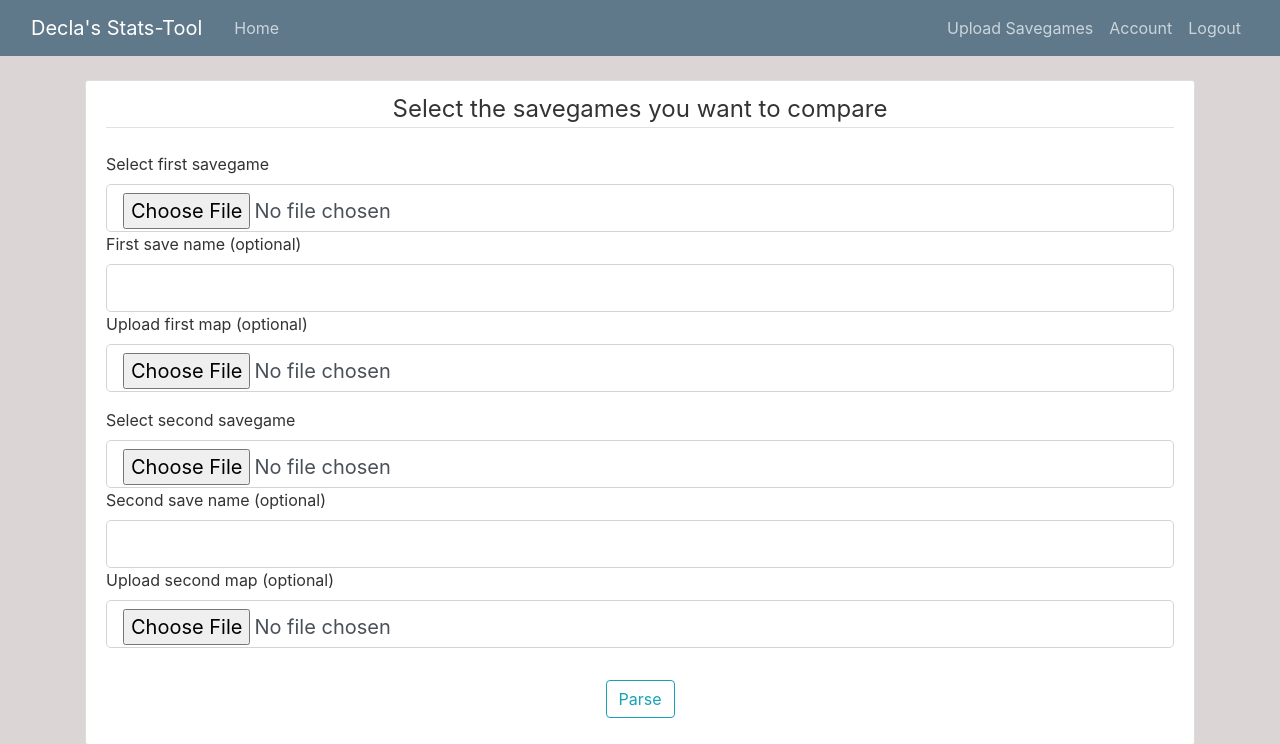
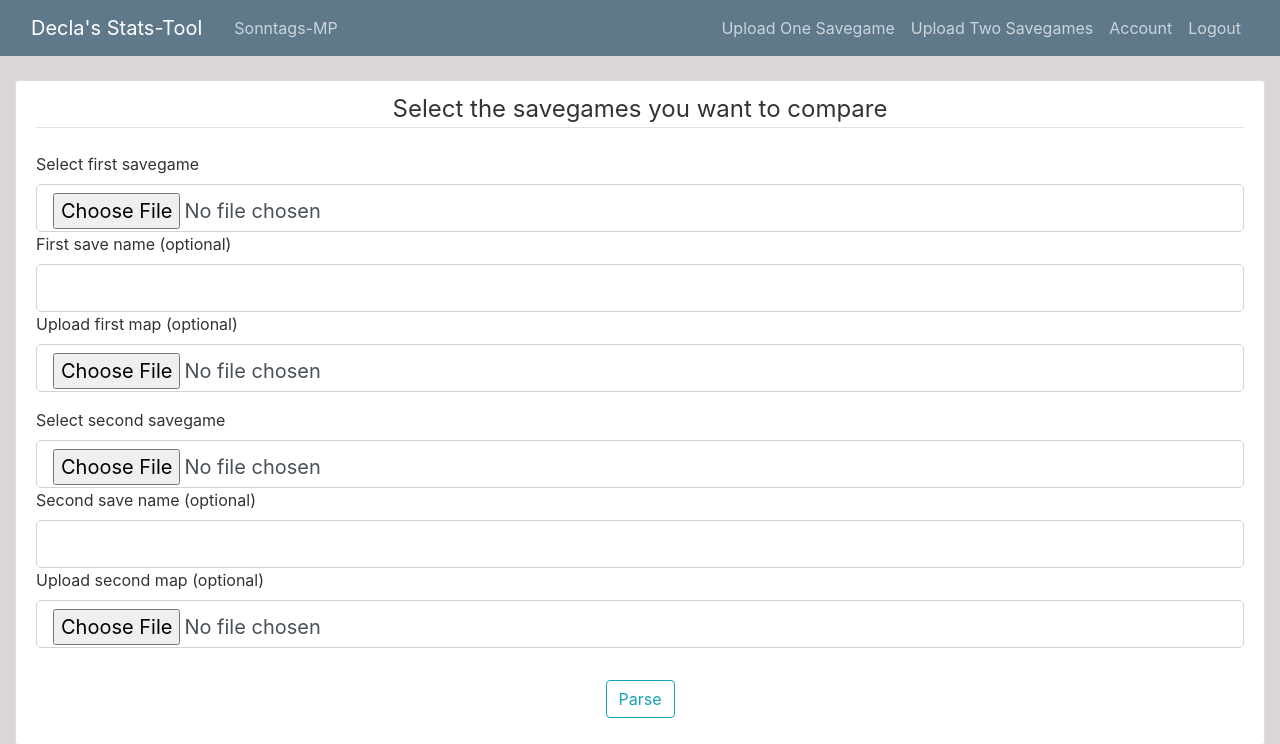
Before and after one commit to Declaminius/EU4-MP-Statstool, a Flask app: page /upload_savegames in a window 1280 px wide. Shown: the top 744 px of the page. Run offline with Flask 2, Linux system fonts and the light colour scheme; the visitor is signed in with stand-in values (Sample User, id 1); data comes from the database, SQL or seed files in the repository; some libraries are stand-ins or nearby versions.

Commit message:
Added Support for One Savegame Upload & Stats

```diff
--- a/Statstool-Web/statstool_web/models.py
+++ b/Statstool-Web/statstool_web/models.py
@@ -132,13 +132,12 @@ class Savegame(db.Model):
         try:
             os.remove(os.path.join(app.root_path, 'static/savegames', self.file))
         except FileNotFoundError:
-            pass
+            print(os.path.join(app.root_path, 'static/savegames', self.file))
         if self.map_file:
             try:
                 os.remove(os.path.join(app.root_path, 'static/maps', self.map_file))
             except FileNotFoundError:
                 print(os.path.join(app.root_path, 'static/maps', self.map_file))
-                pass
 
 
 class NationFormation(db.Model):
--- a/Statstool-Web/statstool_web/routes.py
+++ b/Statstool-Web/statstool_web/routes.py
@@ -15,6 +15,11 @@ from sqlalchemy.exc import IntegrityError
 from flask_login import login_user, logout_user, current_user, login_required
 
 matplotlib.use('Agg')
+
+def redirect_url(default='home'):
+    return request.args.get('next') or \
+           request.referrer or \
+           url_for(default)
 
 @app.route("/", methods = ["GET", "POST"])
 @app.route("/home", methods = ["GET", "POST"])
@@ -35,7 +40,7 @@ def login():
         if user and bcrypt.check_password_hash(user.password, form.password.data):
             login_user(user, remember = form.remember.data)
             next_page = request.args.get("next")
-            return redirect(next_page) if next_page else redirect(url_for(".home"))
+            return redirect(next_page) if next_page else redirect(url_for("home"))
             flash("You have been logged in!", "success")
             return redirect(url_for("home"))
         else:
@@ -110,8 +115,9 @@ def upload_savegames():
         return redirect(url_for("setup", sg_id1 = sg_ids[0], sg_id2 = sg_ids[1]))
     return render_template("upload_savegames.html", form = form)
 
+@app.route("/upload_one_savegame", methods = ["GET", "POST"], defaults={'institution': None})
 @app.route("/upload_one_savegame/<string:institution>", methods = ["GET", "POST"])
-def upload_one_savegame(institution):
+def upload_one_savegame(institution = None):
     form = OneSavegameSelectForm()
     if form.validate_on_submit():
         Path(os.path.join(app.root_path, app.config['UPLOAD_FOLDER'])).mkdir(parents=True, exist_ok=True)
@@ -174,7 +180,7 @@ def upload_map(sg_id):
 @app.route("/account/<int:user_id>", methods = ["GET", "POST"])
 def account(user_id):
     savegames = Savegame.query.filter_by(user_id=user_id).all()
-    header_labels = ["ID", "MP-Name", "Name", "Year", "Filename", "Map"]
+    header_labels = ["ID", "MP-Name", "Name", "Year", "Filename", "Map", "Delete"]
     ids = []
     data = []
     maps = []
@@ -193,7 +199,7 @@ def delete_savegame(sg_id):
     if savegame:
         db.session.delete(savegame)
         db.session.commit()
-    return redirect(url_for("home"))
+    return redirect(redirect_url())
 
 @app.route("/setup/<int:sg_id1>", methods = ["GET", "POST"], defaults={'sg_id2': None})
 @app.route("/setup/<int:sg_id1>/<int:sg_id2>", methods = ["GET", "POST"])
@@ -230,7 +236,7 @@ def setup(sg_id1,sg_id2 = None):
                 db.session.rollback()
             else:
                 db.session.commit()
-            return redirect(url_for("show_stats_compare", sg_id1 = sg_id1, sg_id2 = sg_id2))
+            return redirect(url_for("show_stats", sg_id1 = sg_id1, sg_id2 = sg_id2))
         else:
             return redirect(url_for("home"))
 
@@ -289,8 +295,8 @@ def remove_all(sg_id1,sg_id2 = None):
         db.session.commit()
     return redirect(url_for("setup", sg_id1 = sg_id1, sg_id2 = sg_id2))
 
-@app.route("/show_stats_compare/<int:sg_id1>/<int:sg_id2>", methods = ["GET", "POST"])
-def show_stats_compare(sg_id1,sg_id2):
+@app.route("/show_stats/<int:sg_id1>/<int:sg_id2>", methods = ["GET", "POST"])
+def show_stats(sg_id1,sg_id2):
     for id in (sg_id1,sg_id2):
         savegame = Savegame.query.get(id)
         if not savegame.parse_flag:
@@ -312,19 +318,14 @@ def show_stats_compare(sg_id1,sg_id2):
             formation = NationFormation(old_savegame_id = sg_id1, new_savegame_id = sg_id2, old_nation_tag = nation.tag, new_nation_tag = nation.tag)
             db.session.add(formation)
     db.session.commit()
-    map = Savegame.query.get(sg_id2).map_file
-    return render_template("show_stats_layout.html", sg_id1 = sg_id1, sg_id2 = sg_id2, map = map)
-
-@app.route("/show_stats_single/<int:sg_id>", methods = ["GET", "POST"])
-def show_stats_single(sg_id):
-    return redirect(url_for("home"))
+    return render_template("show_stats_layout.html", old_savegame = old_savegame, new_savegame = new_savegame)
 
 @app.route("/remove_nation_formation/<int:sg_id1>/<int:sg_id2>/<string:old>/<string:new>", methods = ["GET", "POST"])
 def remove_nation_formation(sg_id1,sg_id2,old,new):
     formation = NationFormation.query.get((sg_id1,sg_id2,old,new))
     db.session.delete(formation)
     db.session.commit()
-    return redirect(url_for("show_stats_compare", sg_id1 = sg_id1, sg_id2 = sg_id2))
+    return redirect(url_for("show_stats", sg_id1 = sg_id1, sg_id2 = sg_id2))
 
 @app.route("/configure/<int:sg_id1>/<int:sg_id2>", methods = ["GET", "POST"])
 def configure(sg_id1,sg_id2):
@@ -366,8 +367,7 @@ def configure(sg_id1,sg_id2):
         else:
             new_nation = x.new_nation_tag
         nation_formations.append((old_nation, new_nation))
-    map = Savegame.query.get(sg_id2).map_file
-    return render_template("configure.html",sg_id1 = sg_id1, sg_id2 = sg_id2, form = form, nation_formations = nation_formations, map = map)
+    return render_template("configure.html", old_savegame = old_savegame, new_savegame = new_savegame, form = form, nation_formations = nation_formations)
 
 @app.route("/overview_table/<int:sg_id1>/<int:sg_id2>", methods = ["GET", "POST"])
 def overview_table(sg_id1,sg_id2):
@@ -383,8 +383,7 @@ def overview_table(sg_id1,sg_id2):
         nation_colors.append( str(NationSavegameData.query.filter_by(nation_tag = nation.tag, \
                 savegame_id = sg_id2).first().color))
         nation_tags.append(nation.tag)
-    map = Savegame.query.get(sg_id2).map_file
-    return render_template("table.html", sg_id1 = sg_id1, sg_id2 = sg_id2, \
+    return render_template("table.html", old_savegame = Savegame.query.get(sg_id1), new_savegame = Savegame.query.get(sg_id2), \
         data = zip(nation_data,nation_tags,nation_colors), columns = columns, header_labels = header_labels, colorize_columns = [1,2,3,4,5,6], sort_by = 1, map = map)
 
 @app.route("/development/<int:sg_id1>/<int:sg_id2>", methods = ["GET", "POST"])
@@ -400,8 +399,7 @@ def development(sg_id1, sg_id2):
         image_files.append(SavegamePlots.query.filter_by(old_savegame_id = sg_id1, new_savegame_id = sg_id2, type = category).first().filename)
 
     data, header_labels, columns = table_data("development", old_year, new_year, tag_list, sg_id1, sg_id2, int, NationSavegameData)
-    map = Savegame.query.get(sg_id2).map_file
-    return render_template("plot.html", sg_id1 = sg_id1, sg_id2 = sg_id2, image_files = image_files, data = data, header_labels = header_labels, columns = columns, map = map)
+    return render_template("plot.html", old_savegame = Savegame.query.get(sg_id1), new_savegame = Savegame.query.get(sg_id2), image_files = image_files, data = data, header_labels = header_labels, columns = columns, map = map)
 
 def category_plot(sg_id1, sg_id2, category, tag_list, data_list, model, title):
     plot = SavegamePlots.query.filter_by(old_savegame_id = sg_id1, new_savegame_id = sg_id2, type = category).first()
@@ -485,7 +483,7 @@ def income(sg_id1, sg_id2):
 
     data, header_labels, columns = table_data("income", old_year, new_year, tag_list, sg_id1, sg_id2, float, NationSavegameData)
     map = Savegame.query.get(sg_id2).map_file
-    return render_template("plot.html", sg_id1 = sg_id1, sg_id2 = sg_id2, image_files = [image_file], data = data, header_labels = header_labels, columns = columns, map = map)
+    return render_template("plot.html", old_savegame = Savegame.query.get(sg_id1), new_savegame = Savegame.query.get(sg_id2), image_files = [image_file], data = data, header_labels = header_labels, columns = columns, map = map)
 
 @app.route("/max_manpower/<int:sg_id1>/<int:sg_id2>", methods = ["GET", "POST"])
 def max_manpower(sg_id1, sg_id2):
@@ -498,7 +496,7 @@ def max_manpower(sg_id1, sg_id2):
     image_file = SavegamePlots.query.filter_by(old_savegame_id = sg_id1, new_savegame_id = sg_id2, type = "max_manpower").first().filename
     data, header_labels, columns = table_data("max_manpower", old_year, new_year, tag_list, sg_id1, sg_id2, int, NationSavegameData)
     map = Savegame.query.get(sg_id2).map_file
-    return render_template("plot.html", sg_id1 = sg_id1, sg_id2 = sg_id2, image_files = [image_file], data = data, header_labels = header_labels, columns = columns, map = map)
+    return render_template("plot.html", old_savegame = Savegame.query.get(sg_id1), new_savegame = Savegame.query.get(sg_id2), image_files = [image_file], data = data, header_labels = header_labels, columns = columns, map = map)
 
 @app.route("/army_losses/<int:sg_id1>/<int:sg_id2>", methods = ["GET", "POST"])
 def army_losses(sg_id1, sg_id2):
@@ -515,7 +513,7 @@ def army_losses(sg_id1, sg_id2):
         image_files.append(SavegamePlots.query.filter_by(old_savegame_id = sg_id1, new_savegame_id = sg_id2, type = category.lower()).first().filename)
     data, header_labels, columns = table_data("total", old_year, new_year, tag_list, sg_id1, sg_id2, int, NationSavegameArmyLosses)
     map = Savegame.query.get(sg_id2).map_file
-    return render_template("plot.html", sg_id1 = sg_id1, sg_id2 = sg_id2, image_files = image_files, data = data, header_labels = header_labels, columns = columns, map = map)
+    return render_template("plot.html", old_savegame = Savegame.query.get(sg_id1), new_savegame = Savegame.query.get(sg_id2), image_files = image_files, data = data, header_labels = header_labels, columns = columns, map = map)
 
 @app.route("/income_over_time/<int:sg_id1>/<int:sg_id2>", methods = ["GET", "POST"])
 def income_over_time(sg_id1, sg_id2):
@@ -526,7 +524,7 @@ def income_over_time(sg_id1, sg_id2):
         income_plot(category, old_year, new_year, sg_id1, sg_id2)
         image_files.append(SavegamePlots.query.filter_by(old_savegame_id = sg_id1, new_savegame_id = sg_id2, type = category).first().filename)
     map = Savegame.query.get(sg_id2).map_file
-    return render_template("plot.html", sg_id1 = sg_id1, sg_id2 = sg_id2, image_files = image_files, map = map)
+    return render_template("plot.html", old_savegame = Savegame.query.get(sg_id1), new_savegame = Savegame.query.get(sg_id2), image_files = image_files, map = map)
 
 def income_plot(category, old_year, new_year, sg_id1, sg_id2):
     plot = SavegamePlots.query.filter_by(old_savegame_id = sg_id1, new_savegame_id = sg_id2, type = category).first()
@@ -590,7 +588,7 @@ def provinces(sg_id1, sg_id2):
 
     columns.append("trade_good_name")
     columns.insert(1, "name")
-    return render_template("province_table.html", sg_id1 = sg_id1, sg_id2 = sg_id2, \
+    return render_template("province_table.html", old_savegame = Savegame.query.get(sg_id1), new_savegame = Savegame.query.get(sg_id2), \
         data = zip(province_data,nation_tags,nation_colors), columns = columns, header_labels = header_labels)
 
 @app.route("/army_battles/<int:sg_id1>/<int:sg_id2>", methods = ["GET", "POST"])
@@ -620,7 +618,7 @@ def army_battles(sg_id1, sg_id2):
             data["defender_commander"][1] = "00ff00"
         battle_data.append(data)
 
-    return render_template("army_battles_table.html", sg_id1 = sg_id1, sg_id2 = sg_id2, \
+    return render_template("army_battles_table.html", old_savegame = Savegame.query.get(sg_id1), new_savegame = Savegame.query.get(sg_id2), \
         data = battle_data, columns = columns, header_labels = header_labels)
 
 @app.route("/mana_spent/<int:sg_id1>/<int:sg_id2>", methods = ["GET", "POST"])
@@ -649,7 +647,7 @@ def mana_spent(sg_id1, sg_id2):
                 savegame_id = sg_id2).first().color))
         nation_tags.append(nation.tag)
     map = Savegame.query.get(sg_id2).map_file
-    return render_template("table.html", sg_id1 = sg_id1, sg_id2 = sg_id2, \
+    return render_template("table.html", old_savegame = Savegame.query.get(sg_id1), new_savegame = Savegame.query.get(sg_id2), \
         data = zip(mana_data,nation_tags,nation_colors), columns = columns, header_labels = header_labels, colorize_columns = [1,2,3,4], sort_by = 4, map = map)
 
 @app.route("/reload_plot/<int:sg_id1>/<int:sg_id2>/<list:image_files>", methods = ["GET", "POST"])
@@ -662,7 +660,7 @@ def reload_plot(sg_id1, sg_id2, image_files):
         except FileNotFoundError:
             pass
     db.session.commit()
-    return redirect(url_for("show_stats_compare", sg_id1 = sg_id1, sg_id2 = sg_id2))
+    return redirect(url_for("show_stats", sg_id1 = sg_id1, sg_id2 = sg_id2))
 
 @app.route("/reload_all_plots/<int:sg_id1>/<int:sg_id2>", methods = ["GET", "POST"])
 def reload_all_plots(sg_id1, sg_id2):
@@ -679,8 +677,21 @@ def reload_all_plots(sg_id1, sg_id2):
 
 @app.route("/victory_points/<int:sg_id1>/<int:sg_id2>", methods = ["GET", "POST"])
 def victory_points(sg_id1, sg_id2):
-    columns = ["num_of_colonies", "standing_army", "navy_cannons"]
-    header_labels = ["Nation", "Kolonialismus: meiste Kolonien", "Stehendes Heer", "Flotte: Gesamtanzahl Kanonen", "Armeeverluste im Kampf", "höchstentwickelte Provinz", "Siegpunkte"]
+    institution = Savegame.query.get(sg_id2).institution
+    columns = ["standing_army", "navy_cannons"]
+    header_labels = ["Nation", "Stehendes Heer", "Flotte: Gesamtanzahl Kanonen", "Armeeverluste im Kampf", "höchstentwickelte Provinz", "Siegpunkte"]
+    min_values = {"standing_army": 100000, "navy_cannons": 2000, "losses": 500000, "highest_dev": 50}
+
+    if institution is Institutions.renaissance:
+        header_labels.insert(1,"Höchste AE")
+        columns.insert(0, "highest_ae")
+        min_values["highest_ae"] = 50
+
+    if institution is Institutions.colonialism:
+        header_labels.insert(1, "Meiste laufende Kolonien")
+        columns.insert(0, "num_of_colonies")
+        min_values["num_of_colonies"] = 5
+
     nation_data = []
     nation_colors = []
     nation_tags = []
@@ -703,20 +714,18 @@ def victory_points(sg_id1, sg_id2):
     columns += ["losses", "highest_dev", "victory_points"]
     nation_tags.append("Minimalwert")
     nation_colors.append("ffffff")
-    nation_data.append({"num_of_colonies": 5, "standing_army": 100000, "navy_cannons": 2000, "losses": 500000, "highest_dev": 50})
+    nation_data.append(min_values)
 
-
-    for category in ("standing_army", "navy_cannons", "losses", "highest_dev"):
+    for category in min_values.keys():
         max_category = max([x[category] for x in nation_data])
         for data in nation_data[:-1]:
             if data[category] == max_category:
-                if category == "highest_ae":
+                if category in ("highest_ae","num_of_colonies"):
                     data["victory_points"] += 2
                 else:
                     data["victory_points"] += 1
 
-
-    return render_template("table.html", sg_id1 = sg_id1, sg_id2 = sg_id2, \
+    return render_template("table.html", old_savegame = Savegame.query.get(sg_id1), new_savegame = Savegame.query.get(sg_id2), \
         data = zip(nation_data,nation_tags,nation_colors), columns = columns, header_labels = header_labels, colorize_columns = [1,2,3,4,5,6], sort_by = 6)
 
 @app.route("/total_victory_points/<int:mp_id>", methods = ["GET", "POST"])
@@ -756,7 +765,7 @@ def latest_stats(mp_id):
     if len(savegames) > 1:
         sg_id1 = savegames[1].id
         sg_id2 = savegames[0].id
-        return redirect(url_for("show_stats_compare", sg_id1 = sg_id1, sg_id2 = sg_id2))
+        return redirect(url_for("show_stats", sg_id1 = sg_id1, sg_id2 = sg_id2))
     else:
         flash(f'Noch keine Statistik verfügbar.', 'danger')
         return redirect(url_for("home"))
--- a/Statstool-Web/statstool_web/templates/account.html
+++ b/Statstool-Web/statstool_web/templates/account.html
@@ -13,7 +13,7 @@
           <tbody>
             {% for id, row, map in data%}
               <tr>
-                <td><a class="btn btn-outline-secondary btn-center mt-2 mb-2" href = "{{url_for('show_stats_single', sg_id = id)}}">{{id}}</a></td>
+                <td><a class="btn btn-outline-secondary btn-center mt-2 mb-2" href = "{{url_for('show_stats', sg_id1 = id, sg_id2 = id)}}">{{id}}</a></td>
                 {% for value in row %}
                   <td>{{value}}</td>
                 {% endfor %}
@@ -22,6 +22,8 @@
                 {% else %}
                   <td>None</td>
                 {% endif %}
+                <td><a class="btn btn-outline-danger btn-center mt-2 mb-2" href = "{{url_for('delete_savegame', sg_id = id)}}">Delete</a></td>
+              {% else %}
               </tr>
             {% endfor %}
           </tbody>
--- a/Statstool-Web/statstool_web/templates/army_battles_table.html
+++ b/Statstool-Web/statstool_web/templates/army_battles_table.html
@@ -1,11 +1,11 @@
 {% extends "show_stats_layout.html" %}
 {% block content %}
 <script src="{{url_for('colorize')}}"></script>
-<table class = "table table-striped table-bordered mydatatable" style = "width: 90%">
+<table class = "table table-bordered mydatatable" style = "width: 90%">
   <thead>
     <tr>
       {% for label in header_labels%}
-      <th>{{label}}</th>
+      <th bgcolor = "white">{{label}}</th>
       {% endfor %}
     </tr>
   </thead>
@@ -57,7 +57,7 @@
   }
   $(document).ready(function() {
     $('.mydatatable').DataTable({"lengthMenu":  [10, 25, 50, -1], "pageLength": -1, "order": [[ 16, "desc" ]], "dom": 'lf<"toolbar">rtip'});
-    $("div.toolbar").html('<center><h3>Army Battles</h3></center>');
+    $("div.toolbar").html('<center><h3 style="color:white">Army Battles</h3></center>');
     // Table Heat Map
     console.log($('#player_filter').prop('checked'))
     let arr = [3,4,5,6,10,11,12,13,16]
--- a/Statstool-Web/statstool_web/templates/configure.html
+++ b/Statstool-Web/statstool_web/templates/configure.html
@@ -29,7 +29,7 @@
                   <td style="text-align:center" bgcolor = "white">
                     <div>
                       <a class="tn btn-danger btn-sm m-1"
-                      href = "{{url_for('remove_nation_formation', sg_id1 = sg_id1, sg_id2 = sg_id2, old = old, new = new)}}">Remove</a>
+                      href = "{{url_for('remove_nation_formation', sg_id1 = old_savegame.id, sg_id2 = new_savegame.id, old = old, new = new)}}">Remove</a>
                     </div>
                   </td>
                 </tr>
@@ -39,7 +39,7 @@
 
   <div class = "col text-center">
     <a class="btn btn-secondary btn mt-1 mb-1"
-    href = "{{url_for('reload_all_plots', sg_id1 = sg_id1, sg_id2 = sg_id2)}}">Reload All Plots</a>
+    href = "{{url_for('reload_all_plots', sg_id1 = old_savegame.id, sg_id2 = new_savegame.id)}}">Reload All Plots</a>
   </div>
 </div>
 {% endblock content %}
--- a/Statstool-Web/statstool_web/templates/home_layout.html
+++ b/Statstool-Web/statstool_web/templates/home_layout.html
@@ -27,14 +27,16 @@
           </button>
           <div class="collapse navbar-collapse order-1" id="navbarToggle">
             <div class="navbar-nav mr-auto">
-              <a class="nav-item nav-link" href = "{{url_for('home')}}">Home</a>
+              <a class="nav-item nav-link" href = "{{url_for('home')}}">Sonntags-MP</a>
             </div>
           </div>
           <div class="collapse navbar-collapse order-3" id="navbarToggle">
             <div class="navbar-nav ml-auto">
               {% if current_user.is_authenticated %}
                 <a class="nav-item nav-link"
-                href = "{{url_for('upload_savegames')}}">Upload Savegames</a>
+                href = "{{url_for('upload_one_savegame')}}">Upload One Savegame</a>
+                <a class="nav-item nav-link"
+                href = "{{url_for('upload_savegames')}}">Upload Two Savegames</a>
                 <a class="nav-item nav-link"
                 href = "{{url_for('account', user_id = current_user.id)}}">Account</a>
                 <a class="nav-item nav-link" href="{{url_for('logout')}}">Logout</a>
@@ -48,7 +50,7 @@
       </nav>
     </header>
 
-    <div class = "container">
+    <div class = "container-fluid">
       {% with messages = get_flashed_messages(with_categories = true) %}
         {% if messages %}
           {% for category, message in messages %}
--- a/Statstool-Web/statstool_web/templates/plot.html
+++ b/Statstool-Web/statstool_web/templates/plot.html
@@ -28,7 +28,7 @@
   </div>
   <div class = "col text-center">
     <a class="btn btn-secondary btn mt-1 mb-1"
-    href = "{{url_for('reload_plot', sg_id1 = sg_id1, sg_id2 = sg_id2, image_files = image_files)}}">Reload Plot</a>
+    href = "{{url_for('reload_plot', sg_id1 = old_savegame.id, sg_id2 = new_savegame.id, image_files = image_files)}}">Reload Plot</a>
   </div>
   <script src="https://code.jquery.com/jquery-3.3.1.slim.min.js" integrity="sha384-q8i/X+965DzO0rT7abK41JStQIAqVgRVzpbzo5smXKp4YfRvH+8abtTE1Pi6jizo" crossorigin="anonymous"></script>
   <script src="https://cdn.datatables.net/1.10.19/js/jquery.dataTables.min.js"></script>
--- a/Statstool-Web/statstool_web/templates/province_table.html
+++ b/Statstool-Web/statstool_web/templates/province_table.html
@@ -5,7 +5,7 @@
   <thead>
     <tr>
       {% for label in header_labels%}
-      <th>{{label}}</th>
+      <th bgcolor = "white">{{label}}</th>
       {% endfor %}
     </tr>
   </thead>
@@ -14,7 +14,7 @@
     <tr>
       <td bgcolor = "{{color}}">{{tag}}</td>
       {% for name in columns %}
-      <td>{{row[name]}}</td>
+      <td bgcolor = "white">{{row[name]}}</td>
       {% endfor %}
     </tr>
     {% endfor %}
@@ -67,7 +67,7 @@
 
   $(document).ready(function() {
     $('.mydatatable').DataTable({"lengthMenu":  [10, 25, 50, -1], "pageLength": -1, "order": [[ 6, "desc" ]], "dom": 'lf<"toolbar">rtip'});
-    $("div.toolbar").html('<center><h3>Provinces</h3></center>');
+    $("div.toolbar").html('<center><h3 style="color:white">Provinces</h3></center>');
     // Table Heat Map
     for (i = 4; i <= 8; i++) {
       $('table tbody td:nth-child(' + i + ')').colorize();
--- a/Statstool-Web/statstool_web/templates/victory_points.html
+++ b/Statstool-Web/statstool_web/templates/victory_points.html
@@ -2,8 +2,7 @@
 {% block content %}
 <script src="{{url_for('colorize')}}"></script>
 <center><h1>Siegpunkte</h1></center>
-  <div class = "container mb-3 mt-3">
-    <table class = "table table-striped table-bordered mydatatable" style = "width: 100%">
+<table class = "table table-striped table-bordered mydatatable" style = "width: 66%">
   <thead>
     <tr>
       {% for label in header_labels%}
@@ -22,7 +21,6 @@
     {% endfor %}
   </tbody>
 </table>
-  </div>
 
 <script src="https://code.jquery.com/jquery-3.3.1.slim.min.js" integrity="sha384-q8i/X+965DzO0rT7abK41JStQIAqVgRVzpbzo5smXKp4YfRvH+8abtTE1Pi6jizo" crossorigin="anonymous"></script>
 <script src="https://cdn.datatables.net/1.10.19/js/jquery.dataTables.min.js"></script>
@@ -34,6 +32,6 @@
       $('table tbody td:nth-child(' + i + ')').colorize();
     }
   });
-  $('.mydatatable').DataTable({paging: false, "order": [[ 10, "desc" ]], searching: false});
+  $('.mydatatable').DataTable({paging: false, info: false, "order": [[ 10, "desc" ]], searching: false});
 </script>
 {% endblock content %}
```
Also changed, not shown: Statstool-Web/statstool_web/templates/home.html (+10 -8 lines), Statstool-Web/statstool_web/templates/show_stats_layout.html (+20 -18 lines), Statstool-Web/statstool_web/static/maps/9846fd4e1d0e5605.png (deleted). Lines whose indentation alone changed are shown as unchanged.
